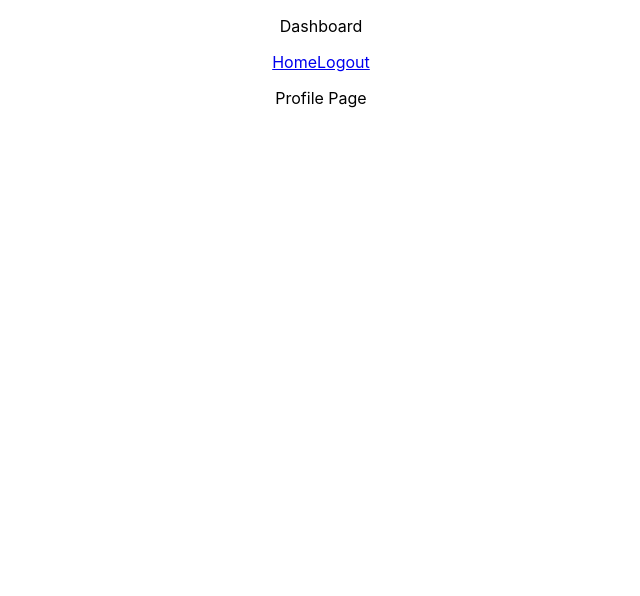
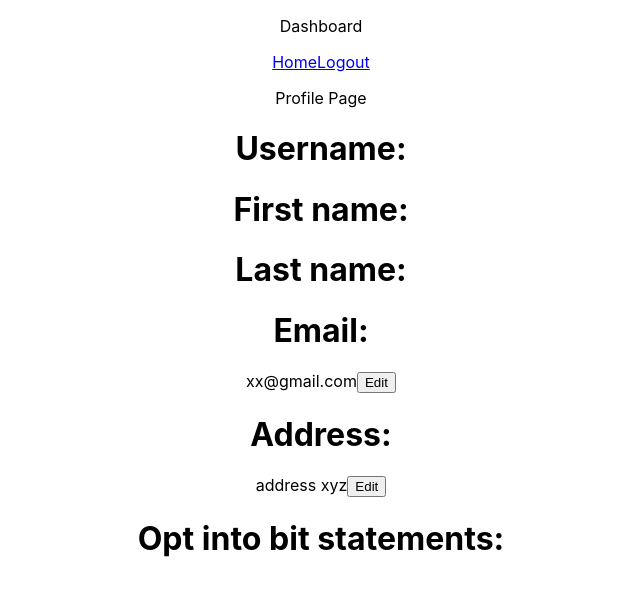
Before and after one commit to ernestlim8/tt__24, a React (Create React App) app in the folder client/: page /profile in a window 1280 px wide. Shown: the top 596 px of the page, without its empty margins (319-959 px from the left). Built offline with nearby package versions, Linux system fonts and the light colour scheme.

Commit message:
profile page

```diff
--- a/client/src/components/ProfilePage.js
+++ b/client/src/components/ProfilePage.js
@@ -1,9 +1,74 @@
-function ProfilePage() {
+import {useState} from "react"
+
+function ProfilePage(props) {
+    const [email, setEmail] = useState("xx@gmail.com")//useState(props.email)
+    const [emailEditClicked, setEmailEditClicked] = useState(false)
+
+    const [address, setAddress] = useState("address xyz") //useState(props.address)
+    const [addressEditClicked, setAddressEditClicked] = useState(false)
+
+    const emailEditingForm =
+        <form>
+            <label htmlFor="editEmail"> EditedEmail: </label>
+            <input
+                id="editEmail"
+                name="editEmail"
+                type="editEmail"
+                value={email}
+                onChange={e => setEmail(e.target.value)}
+            />
+        </form>
+
+    const addressEditingForm =
+        <form>
+            <label htmlFor="addressEmail"> EditedEmail: </label>
+            <input
+                id="addressEmail"
+                name="addressEmail"
+                type="addressEmail"
+                value={address}
+                onChange={e => setAddress(e.target.value)}
+            />
+        </form>
+
+    const onEmailEditClicked = (e) => {
+        e.preventDefault()
+        setEmailEditClicked(!emailEditClicked)
+    }
+
+    const onAddressEditClicked = (e) => {
+        e.preventDefault()
+        setAddressEditClicked(!addressEditClicked)
+    }
+
     return (
       <div className="App">
         <p>Profile Page</p>
+          <h1>Username: </h1>
+          <h1>First name: </h1>
+          <h1>Last name: </h1>
+
+          <div>
+              <h1>Email: </h1>
+              {!emailEditClicked
+              ? <hl>{email}</hl>
+              : emailEditingForm
+              }
+              <button onClick={onEmailEditClicked}>Edit</button>
+          </div>
+
+          <div>
+              <h1>Address: </h1>
+              {!addressEditClicked
+                  ? <hl>{address}</hl>
+                  : addressEditingForm
+              }
+              <button onClick={onAddressEditClicked}>Edit</button>
+          </div>
+
+          <h1>Opt into bit statements: </h1>
       </div>
     );
-  }
+}
 
-  export default ProfilePage;
+export default ProfilePage;
```
